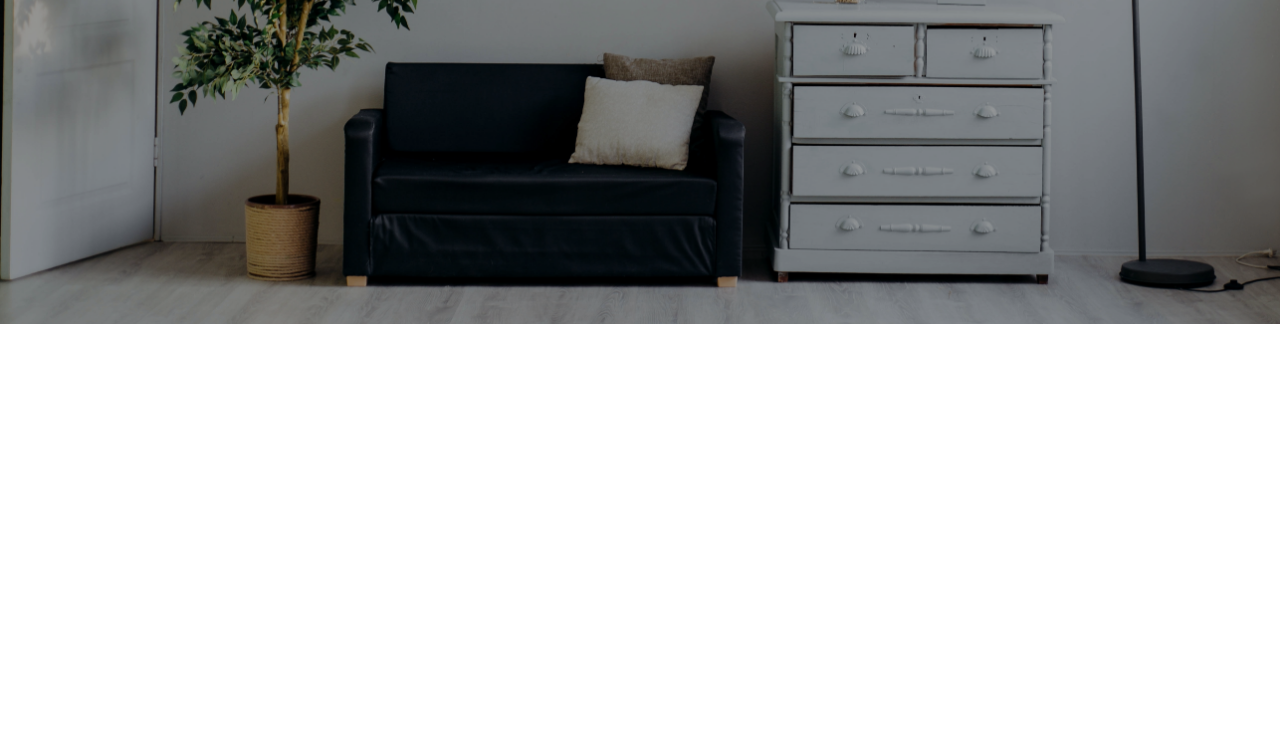
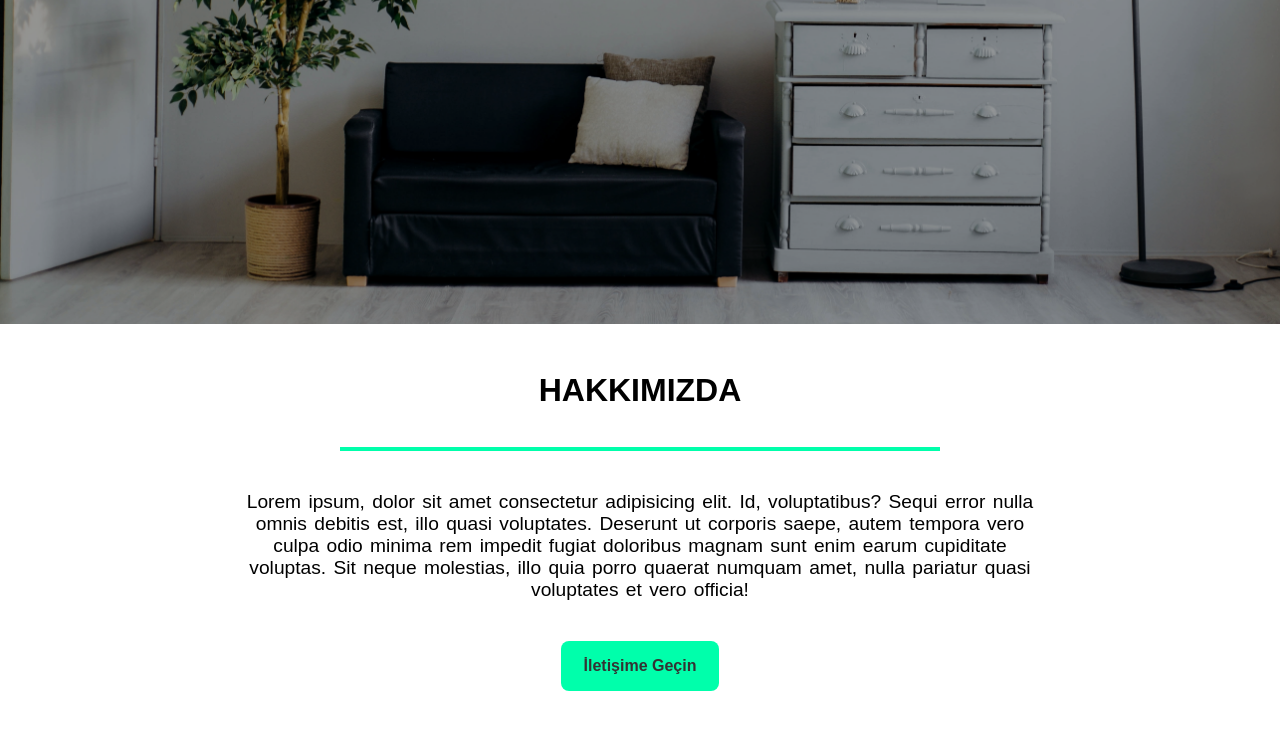
Before and after one commit to p0rt1a/Doga-Huzurevi, a website: page public/index.html in a window 1280 px wide. Shown: the part 476-1206 px from the top of the page. Before the commit the page ends 800 px from the top, so only its background shows below. Drawn offline with Linux system fonts and the light colour scheme.

Commit message:
about us section completed

```diff
--- a/public/index.html
+++ b/public/index.html
@@ -40,5 +40,21 @@
         <h1>Doğa Huzurevi & Yaşlı Bakım Merkezi</h1>
       </div>
     </section>
+
+    <section id="about-us" class="about-us">
+      <div class="container py-3">
+        <h1 class="section-title">Hakkımızda</h1>
+        <div class="divide"></div>
+        <p class="lead">
+          Lorem ipsum, dolor sit amet consectetur adipisicing elit. Id,
+          voluptatibus? Sequi error nulla omnis debitis est, illo quasi
+          voluptates. Deserunt ut corporis saepe, autem tempora vero culpa odio
+          minima rem impedit fugiat doloribus magnam sunt enim earum cupiditate
+          voluptas. Sit neque molestias, illo quia porro quaerat numquam amet,
+          nulla pariatur quasi voluptates et vero officia!
+        </p>
+        <a href="#" class="btn-primary">İletişime Geçin</a>
+      </div>
+    </section>
   </body>
 </html>
--- a/scss/_home.scss
+++ b/scss/_home.scss
@@ -52,7 +52,7 @@
           transition: all 0.3s;
 
           &:hover {
-            border-bottom: 3px solid #fff;
+            border-bottom: 3px solid $primary-color;
           }
         }
       }
@@ -72,3 +72,12 @@
     }
   }
 }
+
+.about-us {
+  text-align: center;
+
+  .lead {
+    max-width: 800px;
+    margin: 0 auto;
+  }
+}
--- a/scss/_utilities.scss
+++ b/scss/_utilities.scss
@@ -3,17 +3,26 @@
   margin: 0 auto;
 }
 
-.section-header {
+.section-title {
   text-align: center;
   width: 100%;
   text-transform: uppercase;
+  font-size: 2rem;
+  padding: 0 0 2rem 0;
+}
+
+.lead {
+  padding: 2.5rem 0;
+  font-size: 1.2rem;
+  word-spacing: 2px;
 }
 
 .divide {
   content: "";
   height: 10px;
-  width: 600px;
-  background-color: $primary-color;
+  max-width: 600px;
+  margin: 0 auto;
+  border-bottom: 4px solid $primary-color;
 }
 
 .bg-primary {
@@ -24,18 +33,38 @@
   background-color: $light-color;
 }
 
-.py-1 {
-  padding: 1rem 0;
-}
-
 .py-2 {
   padding: 2rem 0;
 }
 
-.m-1 {
-  margin: 1rem 0;
+.py-3 {
+  padding: 3rem 0;
 }
 
 .m-2 {
   margin: 2rem 0;
 }
+
+.m-3 {
+  margin: 3rem 0;
+}
+
+%btn-shared {
+  display: inline-block;
+  padding: 1rem 1.4rem;
+  border-radius: 8px;
+  font-weight: bold;
+  transition: all 0.3s;
+
+  &:hover {
+    opacity: 0.7;
+  }
+}
+
+.btn {
+  &-primary {
+    @extend %btn-shared;
+    background-color: $primary-color;
+    color: #333;
+  }
+}
```
Also changed, not shown: public/css/main.css.
